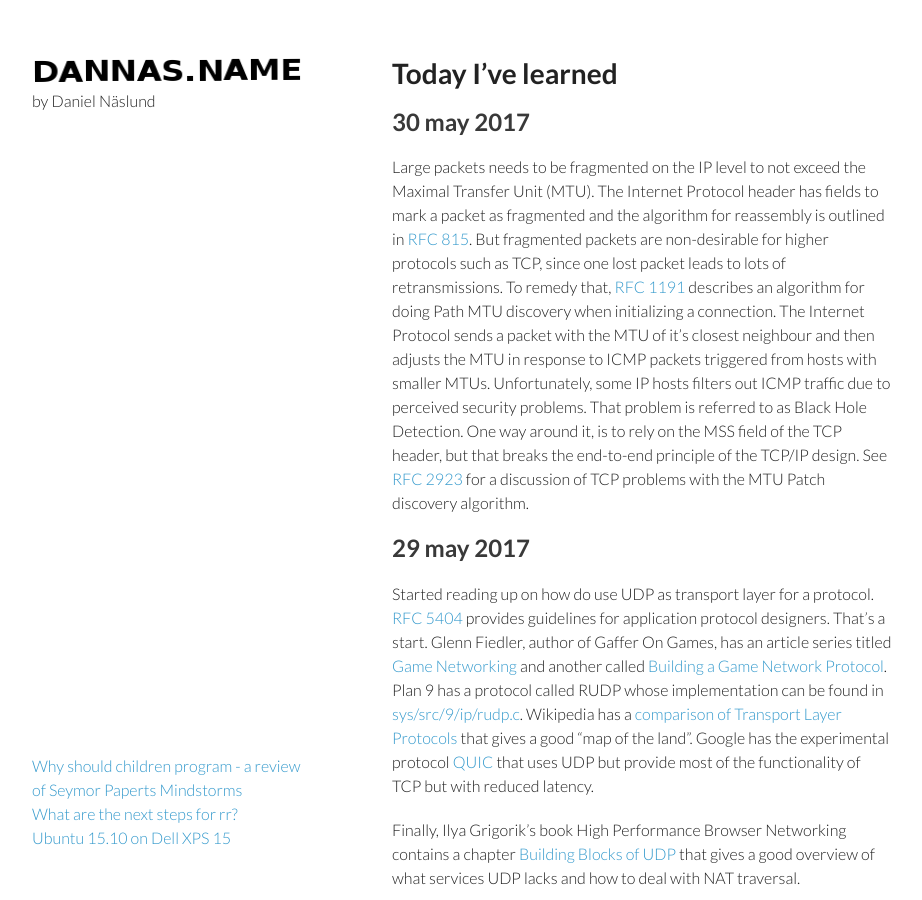
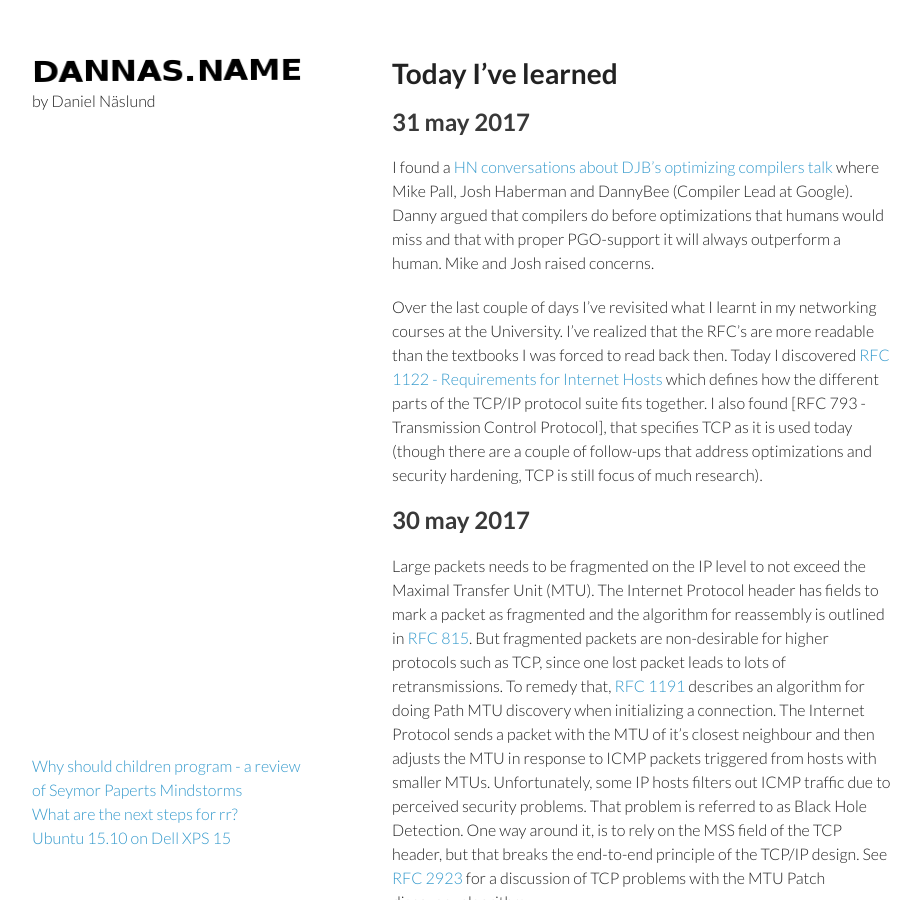
Before and after one commit to dannas/dannas.github.com, a Jekyll site: the page built from TIL.markdown, in a window 1280 px wide and 900 px high. Shown: the whole window, without its empty margins (178-1100 px from the left). Built offline with Jekyll 4.4.1, drawn with Linux system fonts in a browser that asks for light colours; our own code applies the rules of GitHub Pages for plain Markdown files.

Commit message:
Yet Another TIL.

```diff
--- a/TIL.markdown
+++ b/TIL.markdown
@@ -1,4 +1,17 @@
 # Today I've learned
+
+## 31 may 2017
+I found a [HN conversations about DJB's optimizing compilers talk](https://news.ycombinator.com/item?id=9397169)
+where Mike Pall, Josh Haberman and DannyBee (Compiler Lead at Google). Danny argued that compilers do before
+optimizations that humans would miss and that with proper PGO-support it will always outperform a human. Mike and Josh
+raised concerns.
+
+Over the last couple of days I've revisited what I learnt in my networking courses at the University. I've realized
+that the RFC's are more readable than the textbooks I was forced to read back then. Today I discovered
+[RFC 1122 - Requirements for Internet Hosts](https://tools.ietf.org/html/rfc1122) which defines how the different
+parts of the TCP/IP protocol suite fits together. I also found [RFC 793 - Transmission Control Protocol], that
+specifies TCP as it is used today (though there are a couple of follow-ups that
+address optimizations and security hardening, TCP is still focus of much research).
 
 ## 30 may 2017
 Large packets needs to be fragmented on the IP level to not exceed the Maximal
```
